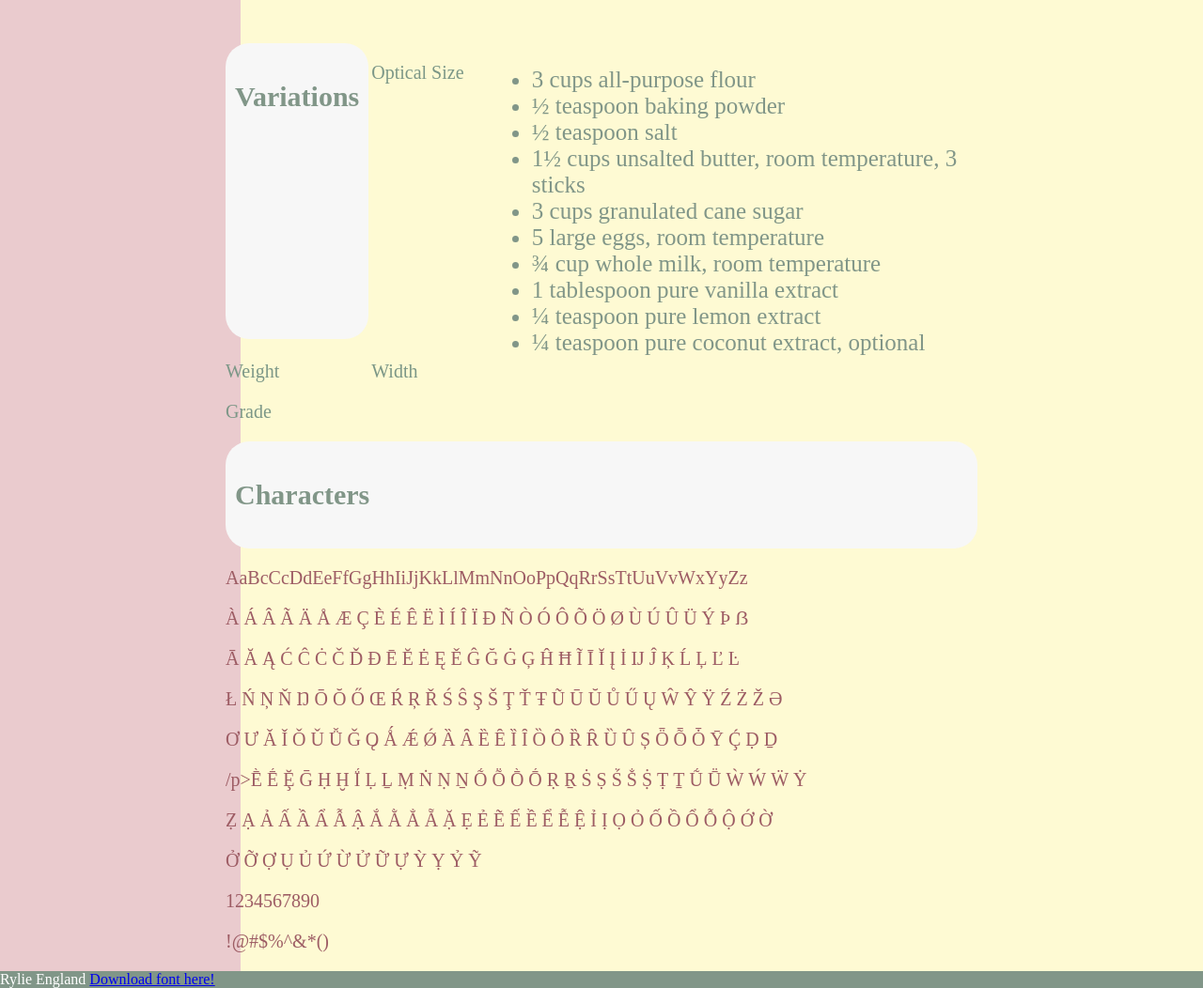
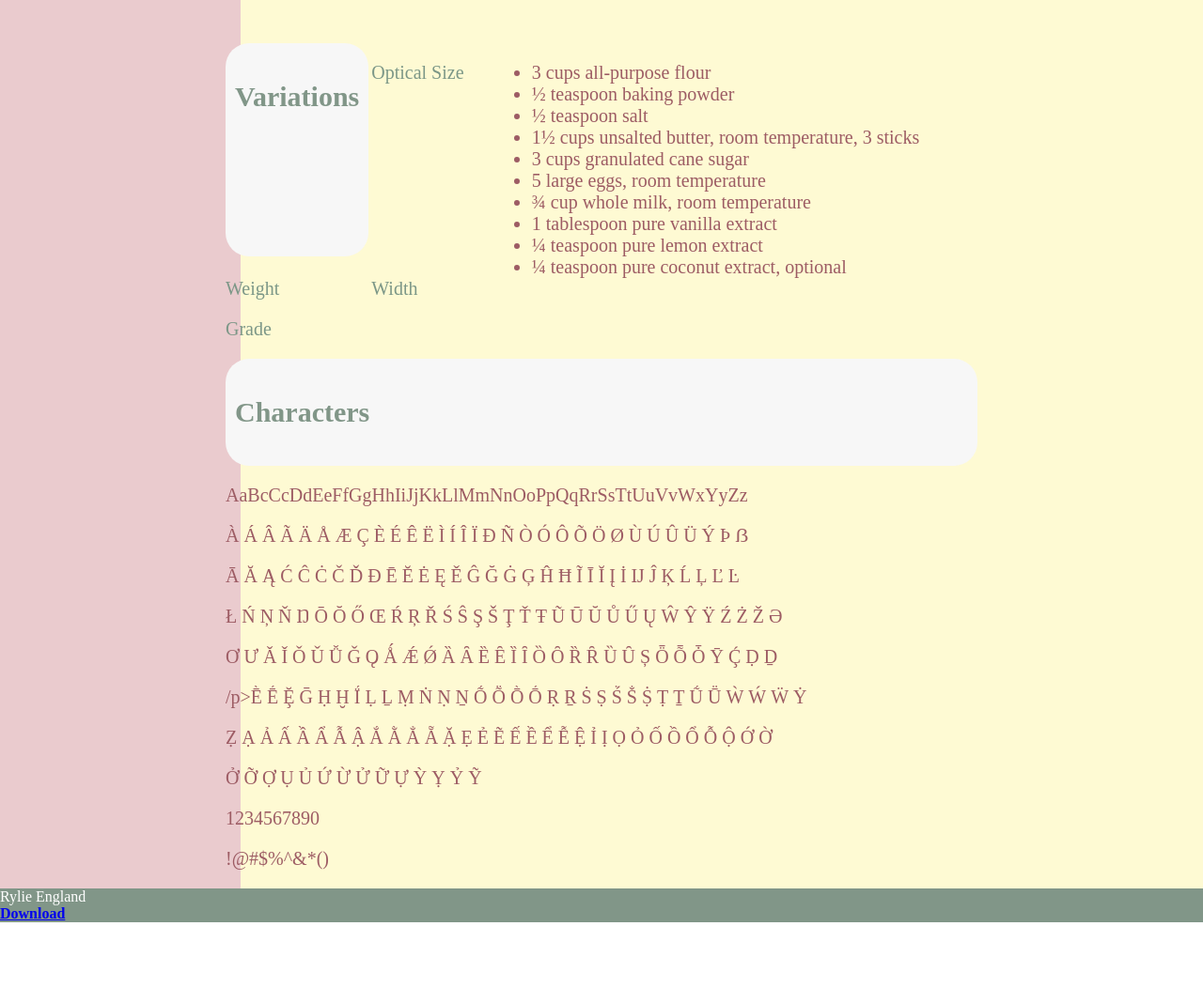
Before and after one commit to strawbby04/variation-page, a plain HTML site: page index.html in a window 1280 px wide. Shown: the part 815-1867 px from the top of the page at 94% size. After the commit the page ends 1797 px from the top, so only its background shows below. Drawn offline with Linux system fonts and the light colour scheme; a web font is replaced by a local one.

Commit message:
fixed link

```diff
--- a/index.html
+++ b/index.html
@@ -30,7 +30,7 @@
           <section class="hero">
                 <h3 class="roboto" style="color: #9D5C64;">Roboto serif</h3>
                 <h3 class="pound-cake" style="color: #9D5C64;">Pound cake</h3>
-                <p class="heart">♥♥♥♥♡</p>
+                <p class="heart" style="color:#9D5C64;">♥♥♥♥♡</p>
                 <p class="review">(44 reviews)</p>
                 <ul>
                   <li>¼ History</li>
@@ -98,7 +98,9 @@
           <!-- Start of the footer -->
           <footer>
             Rylie England
-            <a href="https://fonts.google.com/specimen/Roboto+Serif?query=roboto+serif">Download font here!</a>
+            <div class="download">
+              <a href="https://fonts.google.com/specimen/Roboto+Serif?query=roboto+serif">Download</a>
+            </div>
           </footer>
 
 </body>
--- a/main.css
+++ b/main.css
@@ -33,11 +33,21 @@ body {background:
 
 p{
     font-size: 20px;
+}
 
-}
 .heart {
     font-size: 50px;
     padding-bottom:-125px;
+}
+
+.review {
+    margin-top: -40px;
+    font-size: 30px;
+}
+
+ul{
+    color: #9D5C64;
+    font-size: 20px;
 }
 h1
 {
@@ -183,4 +193,10 @@ h3{
 }
 footer {
     color: #ffffff;
+    font-weight:regular;
 }
+
+.download {
+    color:#ffffff;
+    font-weight:bold;
+}
```
